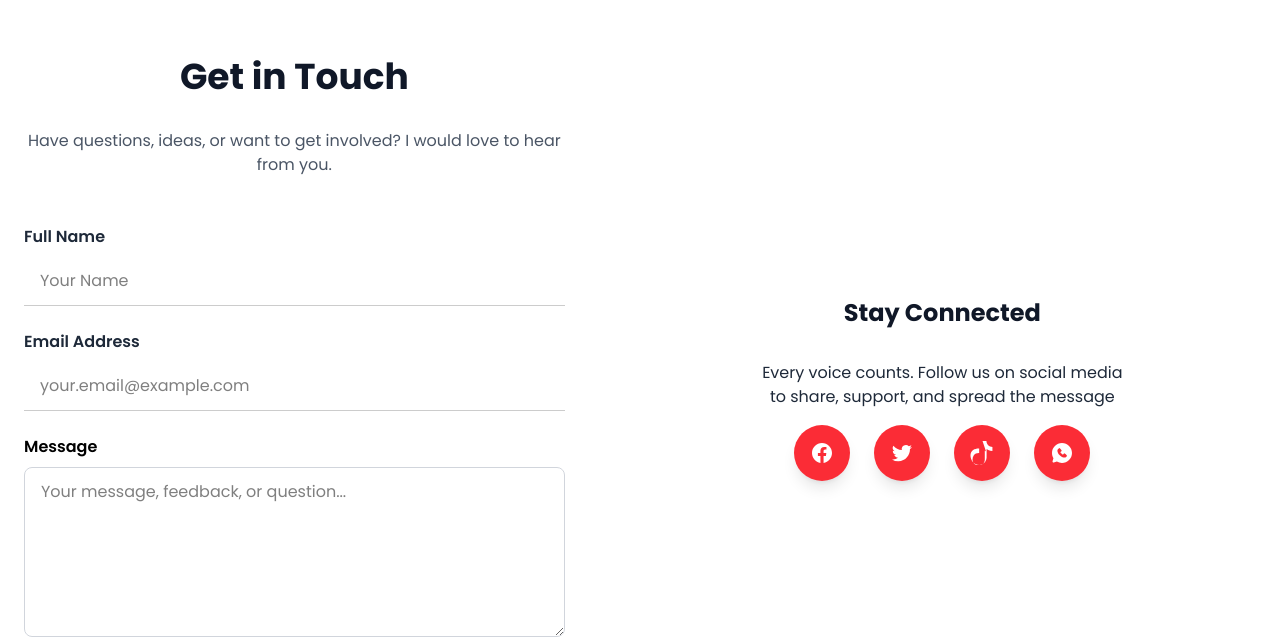
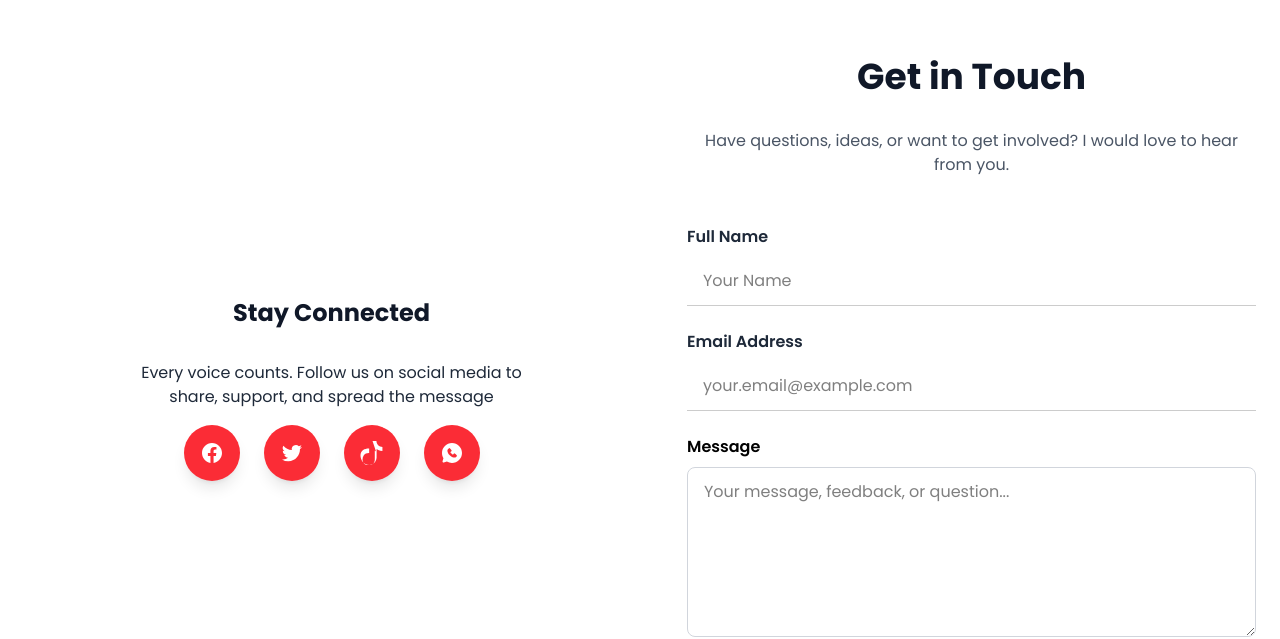
Before and after one commit to ideftbuild/apc-deputy-landing, a React (Vite) app: page / in a window 1280 px wide. Shown: the part 3663-4302 px from the top of the page. Built offline with nearby package versions, Linux system fonts and the light colour scheme.

Commit message:
refactor: alternate social media and contact form positioning

```diff
--- a/src/App.tsx
+++ b/src/App.tsx
@@ -37,7 +37,7 @@ export default function App() {
         </div>
         <Donation />
 
-        <div className="flex flex-col md:flex-row items-center justify-center gap-4 relative z-10">
+        <div className="flex flex-col md:flex-row-reverse items-center justify-center relative z-10">
           <ContactForm />
           <SocialMedia />
         </div>
--- a/src/components/SocialMedia.tsx
+++ b/src/components/SocialMedia.tsx
@@ -86,7 +86,7 @@ const socialLinks = [
 export default function SocialMedia() {
   return (
     <section id="social-media" className="py-12">
-      <div className="container mx-auto px-6">
+      <div>
         <h3 className="text-2xl font-bold text-center text-gray-900 mb-8">
           Stay Connected
         </h3>
```
